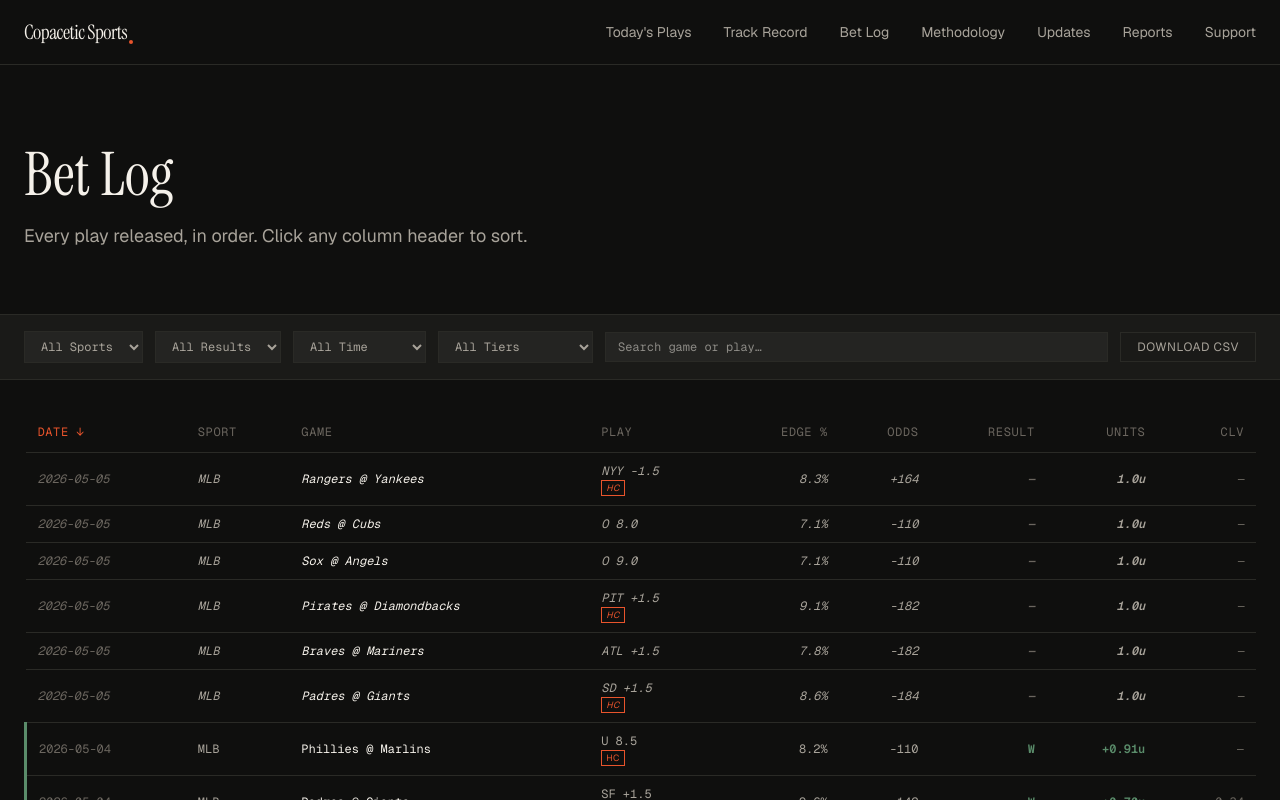
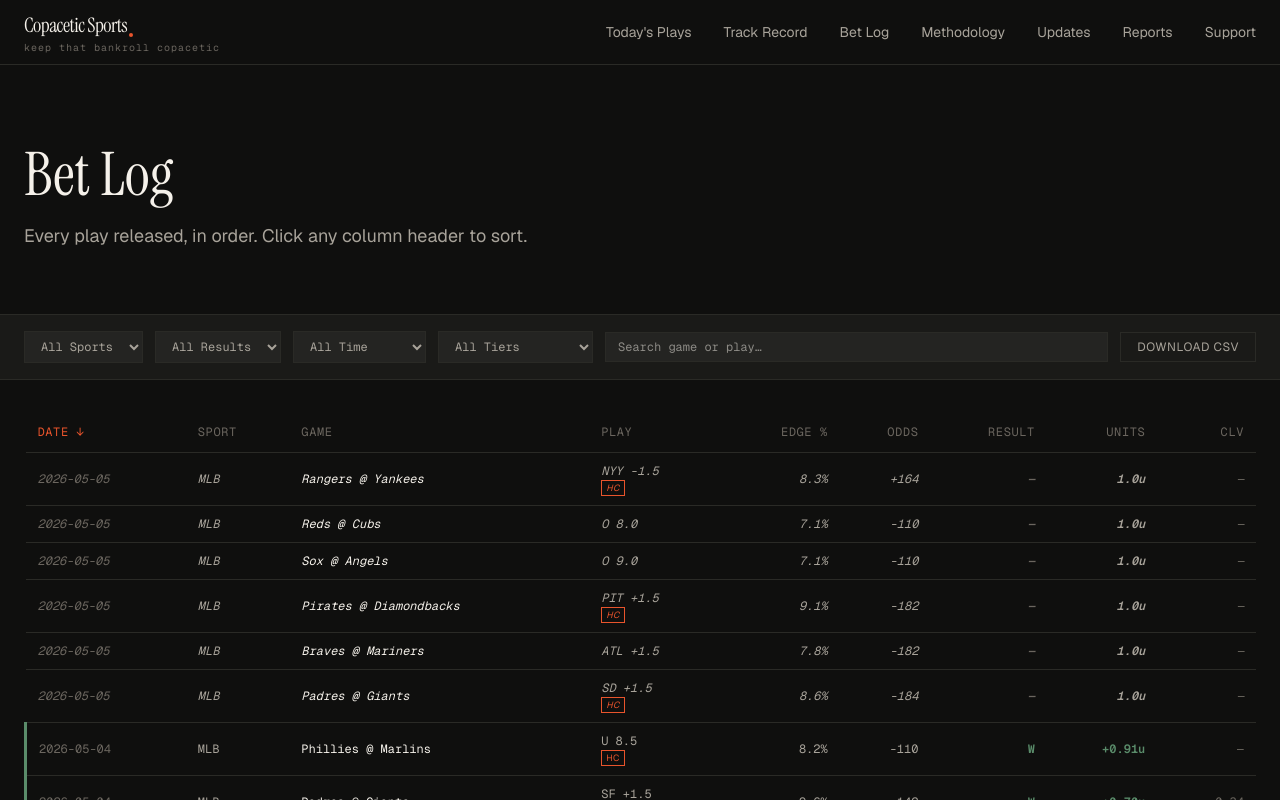
Before and after one commit to spencecc/outlier-sports-, a Next.js app: page /bet-log in a window 1280 px wide. Shown: the top 800 px of the page. Built offline with nearby package versions, Linux system fonts and the light colour scheme.

Commit message:
Header: add 'keep that bankroll copacetic' tagline under wordmark

```diff
--- a/src/components/Header.tsx
+++ b/src/components/Header.tsx
@@ -26,8 +26,8 @@ export default function Header() {
     >
       <div className="max-w-7xl mx-auto px-6 h-16 flex items-center justify-between">
         {/* Wordmark */}
-        <Link
-          href="/"
+        <Link href="/" className="flex flex-col leading-none gap-1">
+          <span
             className="font-display text-xl tracking-tight"
             style={{ color: "var(--text-primary)" }}
           >
@@ -37,6 +37,13 @@ export default function Header() {
               style={{ backgroundColor: "var(--accent)" }}
               aria-hidden
             />
+          </span>
+          <span
+            className="font-mono text-[10px] tracking-widest lowercase"
+            style={{ color: "var(--text-tertiary)" }}
+          >
+            keep that bankroll copacetic
+          </span>
         </Link>
 
         {/* Desktop nav */}
```
Lines whose indentation alone changed are shown as unchanged.
